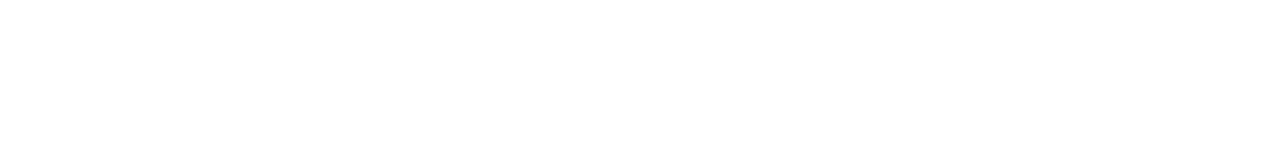
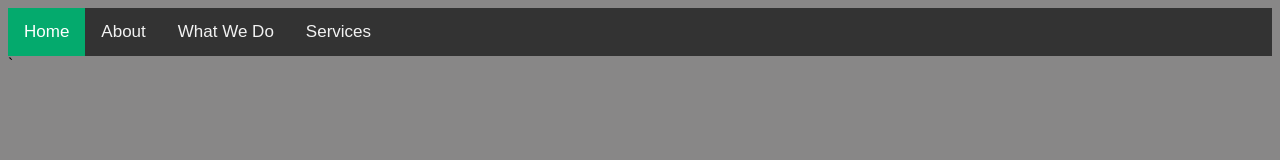
Before and after one commit to CurlySoldier/Divergence, a plain HTML site: page Index.html in a window 1280 px wide. Drawn offline with Linux system fonts and the light colour scheme.

Commit message:
Dev branch for Chad

```diff
--- /dev/null
+++ b/CSS/design.css
@@ -0,0 +1,31 @@
+body {
+    background-color: rgb(136, 135, 135);
+  font-family: Arial, Helvetica, sans-serif;
+}
+/* Add a black background color to the top navigation */
+.topnav {
+  background-color: #333;
+  overflow: hidden;
+}
+
+/* Style the links inside the navigation bar */
+.topnav a {
+  float: left;
+  color: #f2f2f2;
+  text-align: center;
+  padding: 14px 16px;
+  text-decoration: none;
+  font-size: 17px;
+}
+
+/* Change the color of links on hover */
+.topnav a:hover {
+  background-color: #ddd;
+  color: black;
+}
+
+/* Add a color to the active/current link */
+.topnav a.active {
+  background-color: #04AA6D;
+  color: white;
+}
--- a/Index.html
+++ b/Index.html
@@ -1,17 +1,22 @@
 <!DOCTYPE html>
+
 <html lang="en">
+<link rel="stylesheet" type="text/css" href="CSS/design.css">
 <head>
-<title>Page Title</title>
+
+
+<title>Divergence Home Page</title>
 <meta charset="UTF-8">
 <meta name="viewport" content="width=device-width, initial-scale=1">
-<style>
-body {
-  font-family: Arial, Helvetica, sans-serif;
-}
-</style>
-</head>
-<body>
 
 
+<body>
+  <div class="topnav">
+    <a class="active" href="#home">Home</a>
+    <a href='HTML/About.html'>About</a>
+    <a href="HTML/WWD.html">What We Do</a>
+    <a href="HTML/services.html">Services</a>
+
+</div>
 </body>
-</html>
+</html> `
```
Also changed, not shown: HTML/About.html (added, +24 -0 lines), HTML/WWD.html (added, +24 -0 lines), HTML/services.html (added, +24 -0 lines), CSS/styles.css/styles.css (deleted), js/nav.js (added).
